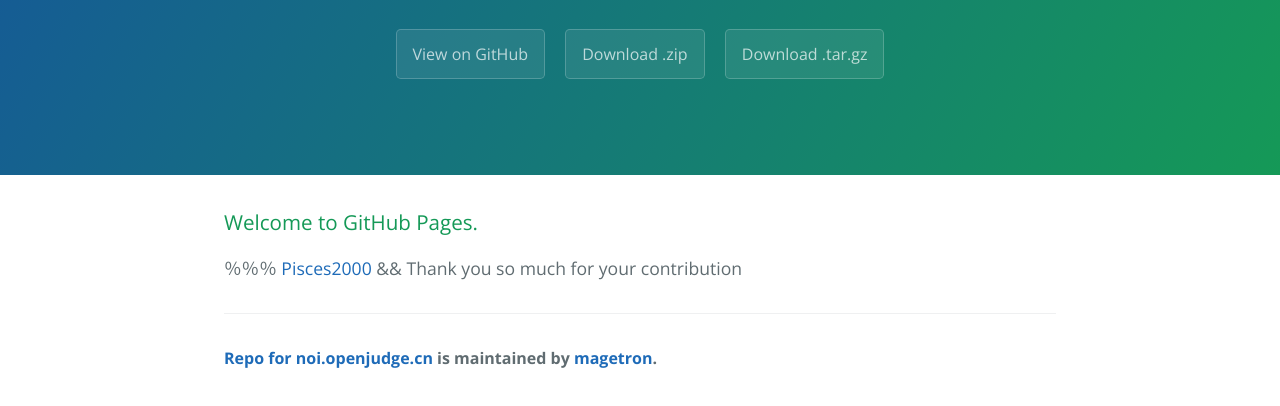
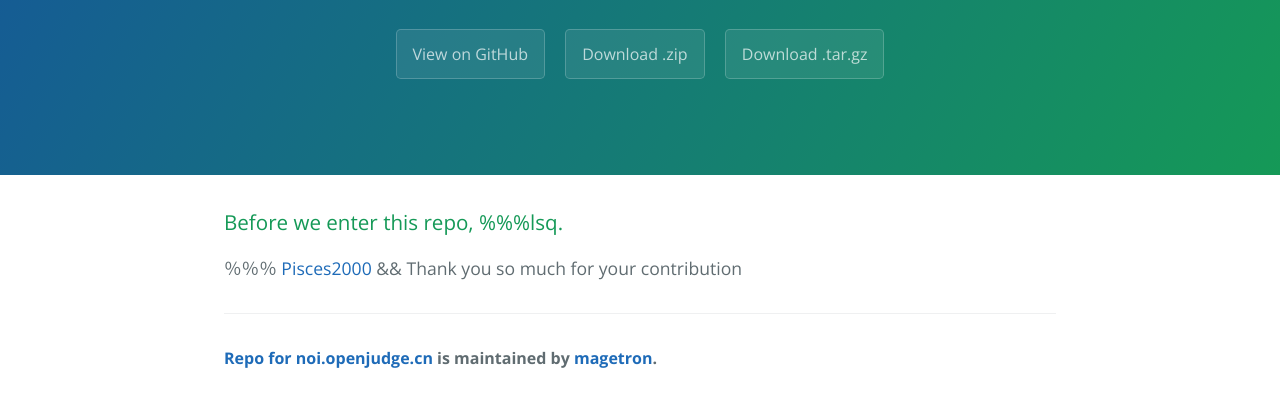
Before and after one commit to hsefz2018/NOIP-openjudge, a plain HTML site: page index.html in a window 1280 px wide. Shown: the part 208-614 px from the top of the page. Drawn offline with nearby package versions, Linux system fonts and the light colour scheme.

Commit message:
Update index.html

```diff
--- a/index.html
+++ b/index.html
@@ -20,7 +20,7 @@
 
     <section class="main-content">
       <h3>
-<a id="welcome-to-github-pages" class="anchor" href="#welcome-to-github-pages" aria-hidden="true"><span class="octicon octicon-link"></span></a>Welcome to GitHub Pages.</h3>
+<a id="LSQ%%%" class="anchor" href="#LSQ%%%" aria-hidden="true"><span class="octicon octicon-link"></span></a>Before we enter this repo, %%%lsq.</h3>
 
 <p>％％％ <a href="https://github.com/Pisces2000">Pisces2000</a> && Thank you so much for your contribution</p>
 
```
